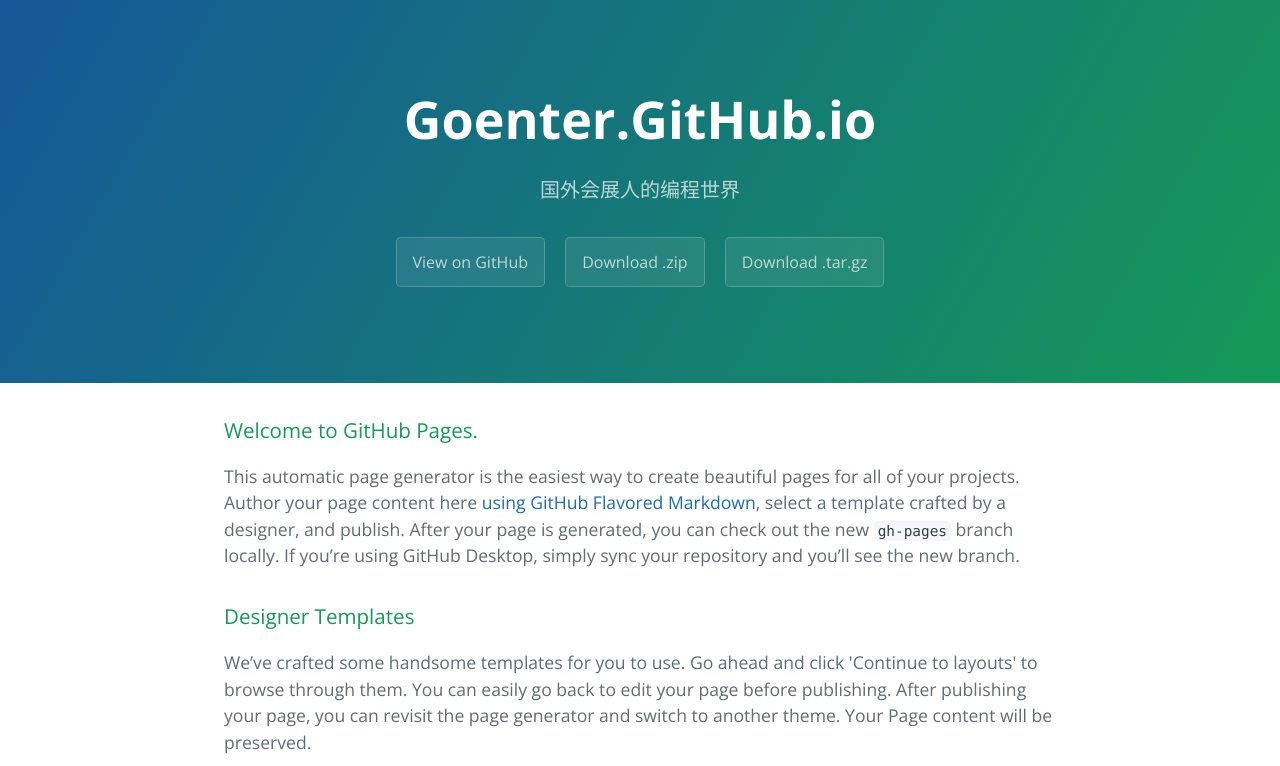
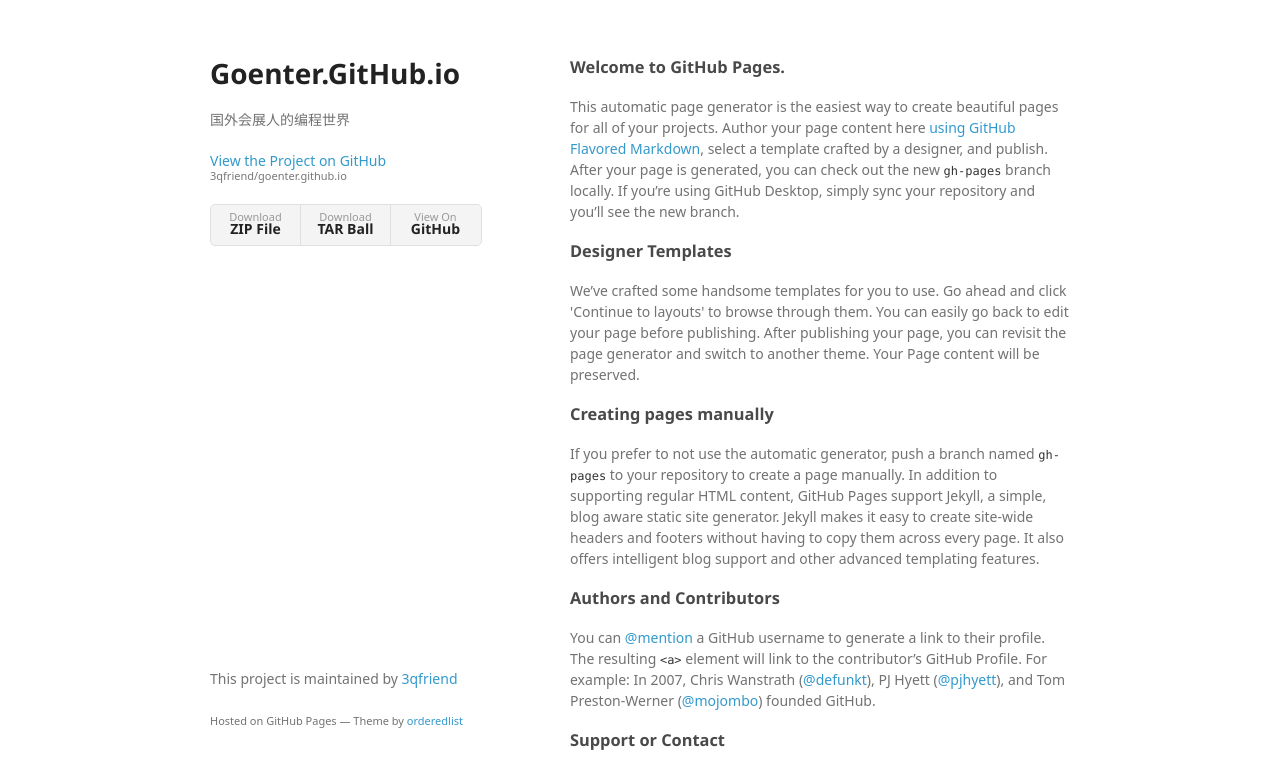
Before and after one commit to 3qfriend/3qfriend.github.io, a plain HTML site: page index.html in a window 1280 px wide. Shown: the top 766 px of the page. Drawn offline with nearby package versions, Linux system fonts and the light colour scheme; a web font is replaced by a local one.

```diff
--- a/index.html
+++ b/index.html
@@ -1,25 +1,34 @@
-<!DOCTYPE html>
-<html lang="en-us">
+<!doctype html>
+<html>
   <head>
-    <meta charset="UTF-8">
+    <meta charset="utf-8">
+    <meta http-equiv="X-UA-Compatible" content="chrome=1">
     <title>Goenter.GitHub.io by 3qfriend</title>
-    <meta name="viewport" content="width=device-width, initial-scale=1">
-    <link rel="stylesheet" type="text/css" href="stylesheets/normalize.css" media="screen">
-    <link href='https://fonts.googleapis.com/css?family=Open+Sans:400,700' rel='stylesheet' type='text/css'>
-    <link rel="stylesheet" type="text/css" href="stylesheets/stylesheet.css" media="screen">
-    <link rel="stylesheet" type="text/css" href="stylesheets/github-light.css" media="screen">
+
+    <link rel="stylesheet" href="stylesheets/styles.css">
+    <link rel="stylesheet" href="stylesheets/github-light.css">
+    <meta name="viewport" content="width=device-width">
+    <!--[if lt IE 9]>
+    <script src="//html5shiv.googlecode.com/svn/trunk/html5.js"></script>
+    <![endif]-->
   </head>
   <body>
-    <section class="page-header">
-      <h1 class="project-name">Goenter.GitHub.io</h1>
-      <h2 class="project-tagline">国外会展人的编程世界</h2>
-      <a href="https://github.com/3qfriend/goenter.github.io" class="btn">View on GitHub</a>
-      <a href="https://github.com/3qfriend/goenter.github.io/zipball/master" class="btn">Download .zip</a>
-      <a href="https://github.com/3qfriend/goenter.github.io/tarball/master" class="btn">Download .tar.gz</a>
-    </section>
+    <div class="wrapper">
+      <header>
+        <h1>Goenter.GitHub.io</h1>
+        <p>国外会展人的编程世界</p>
 
-    <section class="main-content">
-      <h3>
+        <p class="view"><a href="https://github.com/3qfriend/goenter.github.io">View the Project on GitHub <small>3qfriend/goenter.github.io</small></a></p>
+
+
+        <ul>
+          <li><a href="https://github.com/3qfriend/goenter.github.io/zipball/master">Download <strong>ZIP File</strong></a></li>
+          <li><a href="https://github.com/3qfriend/goenter.github.io/tarball/master">Download <strong>TAR Ball</strong></a></li>
+          <li><a href="https://github.com/3qfriend/goenter.github.io">View On <strong>GitHub</strong></a></li>
+        </ul>
+      </header>
+      <section>
+        <h3>
 <a id="welcome-to-github-pages" class="anchor" href="#welcome-to-github-pages" aria-hidden="true"><span aria-hidden="true" class="octicon octicon-link"></span></a>Welcome to GitHub Pages.</h3>
 
 <p>This automatic page generator is the easiest way to create beautiful pages for all of your projects. Author your page content here <a href="https://guides.github.com/features/mastering-markdown/">using GitHub Flavored Markdown</a>, select a template crafted by a designer, and publish. After your page is generated, you can check out the new <code>gh-pages</code> branch locally. If you’re using GitHub Desktop, simply sync your repository and you’ll see the new branch.</p>
@@ -43,15 +52,13 @@
 <a id="support-or-contact" class="anchor" href="#support-or-contact" aria-hidden="true"><span aria-hidden="true" class="octicon octicon-link"></span></a>Support or Contact</h3>
 
 <p>Having trouble with Pages? Check out our <a href="https://help.github.com/pages">documentation</a> or <a href="https://github.com/contact">contact support</a> and we’ll help you sort it out.</p>
-
-      <footer class="site-footer">
-        <span class="site-footer-owner"><a href="https://github.com/3qfriend/goenter.github.io">Goenter.GitHub.io</a> is maintained by <a href="https://github.com/3qfriend">3qfriend</a>.</span>
-
-        <span class="site-footer-credits">This page was generated by <a href="https://pages.github.com">GitHub Pages</a> using the <a href="https://github.com/jasonlong/cayman-theme">Cayman theme</a> by <a href="https://twitter.com/jasonlong">Jason Long</a>.</span>
+      </section>
+      <footer>
+        <p>This project is maintained by <a href="https://github.com/3qfriend">3qfriend</a></p>
+        <p><small>Hosted on GitHub Pages &mdash; Theme by <a href="https://github.com/orderedlist">orderedlist</a></small></p>
       </footer>
-
-    </section>
-
+    </div>
+    <script src="javascripts/scale.fix.js"></script>
 
   </body>
 </html>
--- /dev/null
+++ b/javascripts/scale.fix.js
@@ -0,0 +1,17 @@
+var metas = document.getElementsByTagName('meta');
+var i;
+if (navigator.userAgent.match(/iPhone/i)) {
+  for (i=0; i<metas.length; i++) {
+    if (metas[i].name == "viewport") {
+      metas[i].content = "width=device-width, minimum-scale=1.0, maximum-scale=1.0";
+    }
+  }
+  document.addEventListener("gesturestart", gestureStart, false);
+}
+function gestureStart() {
+  for (i=0; i<metas.length; i++) {
+    if (metas[i].name == "viewport") {
+      metas[i].content = "width=device-width, minimum-scale=0.25, maximum-scale=1.6";
+    }
+  }
+}
--- /dev/null
+++ b/stylesheets/styles.css
@@ -0,0 +1,324 @@
+@font-face {
+  font-family: 'Noto Sans';
+  font-weight: 400;
+  font-style: normal;
+  src: url('../fonts/Noto-Sans-regular/Noto-Sans-regular.eot');
+  src: url('../fonts/Noto-Sans-regular/Noto-Sans-regular.eot?#iefix') format('embedded-opentype'),
+       local('Noto Sans'),
+       local('Noto-Sans-regular'),
+       url('../fonts/Noto-Sans-regular/Noto-Sans-regular.woff2') format('woff2'),
+       url('../fonts/Noto-Sans-regular/Noto-Sans-regular.woff') format('woff'),
+       url('../fonts/Noto-Sans-regular/Noto-Sans-regular.ttf') format('truetype'),
+       url('../fonts/Noto-Sans-regular/Noto-Sans-regular.svg#NotoSans') format('svg');
+}
+
+@font-face {
+  font-family: 'Noto Sans';
+  font-weight: 700;
+  font-style: normal;
+  src: url('../fonts/Noto-Sans-700/Noto-Sans-700.eot');
+  src: url('../fonts/Noto-Sans-700/Noto-Sans-700.eot?#iefix') format('embedded-opentype'),
+       local('Noto Sans Bold'),
+       local('Noto-Sans-700'),
+       url('../fonts/Noto-Sans-700/Noto-Sans-700.woff2') format('woff2'),
+       url('../fonts/Noto-Sans-700/Noto-Sans-700.woff') format('woff'),
+       url('../fonts/Noto-Sans-700/Noto-Sans-700.ttf') format('truetype'),
+       url('../fonts/Noto-Sans-700/Noto-Sans-700.svg#NotoSans') format('svg');
+}
+
+@font-face {
+  font-family: 'Noto Sans';
+  font-weight: 400;
+  font-style: italic;
+  src: url('../fonts/Noto-Sans-italic/Noto-Sans-italic.eot');
+  src: url('../fonts/Noto-Sans-italic/Noto-Sans-italic.eot?#iefix') format('embedded-opentype'),
+       local('Noto Sans Italic'),
+       local('Noto-Sans-italic'),
+       url('../fonts/Noto-Sans-italic/Noto-Sans-italic.woff2') format('woff2'),
+       url('../fonts/Noto-Sans-italic/Noto-Sans-italic.woff') format('woff'),
+       url('../fonts/Noto-Sans-italic/Noto-Sans-italic.ttf') format('truetype'),
+       url('../fonts/Noto-Sans-italic/Noto-Sans-italic.svg#NotoSans') format('svg');
+}
+
+@font-face {
+  font-family: 'Noto Sans';
+  font-weight: 700;
+  font-style: italic;
+  src: url('../fonts/Noto-Sans-700italic/Noto-Sans-700italic.eot');
+  src: url('../fonts/Noto-Sans-700italic/Noto-Sans-700italic.eot?#iefix') format('embedded-opentype'),
+       local('Noto Sans Bold Italic'),
+       local('Noto-Sans-700italic'),
+       url('../fonts/Noto-Sans-700italic/Noto-Sans-700italic.woff2') format('woff2'),
+       url('../fonts/Noto-Sans-700italic/Noto-Sans-700italic.woff') format('woff'),
+       url('../fonts/Noto-Sans-700italic/Noto-Sans-700italic.ttf') format('truetype'),
+       url('../fonts/Noto-Sans-700italic/Noto-Sans-700italic.svg#NotoSans') format('svg');
+}
+
+body {
+  background-color: #fff;
+  padding:50px;
+  font: 14px/1.5 "Noto Sans", "Helvetica Neue", Helvetica, Arial, sans-serif;
+  color:#727272;
+  font-weight:400;
+}
+
+h1, h2, h3, h4, h5, h6 {
+  color:#222;
+  margin:0 0 20px;
+}
+
+p, ul, ol, table, pre, dl {
+  margin:0 0 20px;
+}
+
+h1, h2, h3 {
+  line-height:1.1;
+}
+
+h1 {
+  font-size:28px;
+}
+
+h2 {
+  color:#393939;
+}
+
+h3, h4, h5, h6 {
+  color:#494949;
+}
+
+a {
+  color:#39c;
+  text-decoration:none;
+}
+
+a:hover {
+  color:#069;
+}
+
+a small {
+  font-size:11px;
+  color:#777;
+  margin-top:-0.3em;
+  display:block;
+}
+
+a:hover small {
+  color:#777;
+}
+
+.wrapper {
+  width:860px;
+  margin:0 auto;
+}
+
+blockquote {
+  border-left:1px solid #e5e5e5;
+  margin:0;
+  padding:0 0 0 20px;
+  font-style:italic;
+}
+
+code, pre {
+  font-family:Monaco, Bitstream Vera Sans Mono, Lucida Console, Terminal, Consolas, Liberation Mono, DejaVu Sans Mono, Courier New, monospace;
+  color:#333;
+  font-size:12px;
+}
+
+pre {
+  padding:8px 15px;
+  background: #f8f8f8;
+  border-radius:5px;
+  border:1px solid #e5e5e5;
+  overflow-x: auto;
+}
+
+table {
+  width:100%;
+  border-collapse:collapse;
+}
+
+th, td {
+  text-align:left;
+  padding:5px 10px;
+  border-bottom:1px solid #e5e5e5;
+}
+
+dt {
+  color:#444;
+  font-weight:700;
+}
+
+th {
+  color:#444;
+}
+
+img {
+  max-width:100%;
+}
+
+header {
+  width:270px;
+  float:left;
+  position:fixed;
+  -webkit-font-smoothing:subpixel-antialiased;
+}
+
+header ul {
+  list-style:none;
+  height:40px;
+  padding:0;
+  background: #f4f4f4;
+  border-radius:5px;
+  border:1px solid #e0e0e0;
+  width:270px;
+}
+
+header li {
+  width:89px;
+  float:left;
+  border-right:1px solid #e0e0e0;
+  height:40px;
+}
+
+header li:first-child a {
+  border-radius:5px 0 0 5px;
+}
+
+header li:last-child a {
+  border-radius:0 5px 5px 0;
+}
+
+header ul a {
+  line-height:1;
+  font-size:11px;
+  color:#999;
+  display:block;
+  text-align:center;
+  padding-top:6px;
+  height:34px;
+}
+
+header ul a:hover {
+  color:#999;
+}
+
+header ul a:active {
+  background-color:#f0f0f0;
+}
+
+strong {
+  color:#222;
+  font-weight:700;
+}
+
+header ul li + li + li {
+  border-right:none;
+  width:89px;
+}
+
+header ul a strong {
+  font-size:14px;
+  display:block;
+  color:#222;
+}
+
+section {
+  width:500px;
+  float:right;
+  padding-bottom:50px;
+}
+
+small {
+  font-size:11px;
+}
+
+hr {
+  border:0;
+  background:#e5e5e5;
+  height:1px;
+  margin:0 0 20px;
+}
+
+footer {
+  width:270px;
+  float:left;
+  position:fixed;
+  bottom:50px;
+  -webkit-font-smoothing:subpixel-antialiased;
+}
+
+@media print, screen and (max-width: 960px) {
+
+  div.wrapper {
+    width:auto;
+    margin:0;
+  }
+
+  header, section, footer {
+    float:none;
+    position:static;
+    width:auto;
+  }
+
+  header {
+    padding-right:320px;
+  }
+
+  section {
+    border:1px solid #e5e5e5;
+    border-width:1px 0;
+    padding:20px 0;
+    margin:0 0 20px;
+  }
+
+  header a small {
+    display:inline;
+  }
+
+  header ul {
+    position:absolute;
+    right:50px;
+    top:52px;
+  }
+}
+
+@media print, screen and (max-width: 720px) {
+  body {
+    word-wrap:break-word;
+  }
+
+  header {
+    padding:0;
+  }
+
+  header ul, header p.view {
+    position:static;
+  }
+
+  pre, code {
+    word-wrap:normal;
+  }
+}
+
+@media print, screen and (max-width: 480px) {
+  body {
+    padding:15px;
+  }
+
+  header ul {
+    width:99%;
+  }
+
+  header li, header ul li + li + li {
+    width:33%;
+  }
+}
+
+@media print {
+  body {
+    padding:0.4in;
+    font-size:12pt;
+    color:#444;
+  }
+}
```
